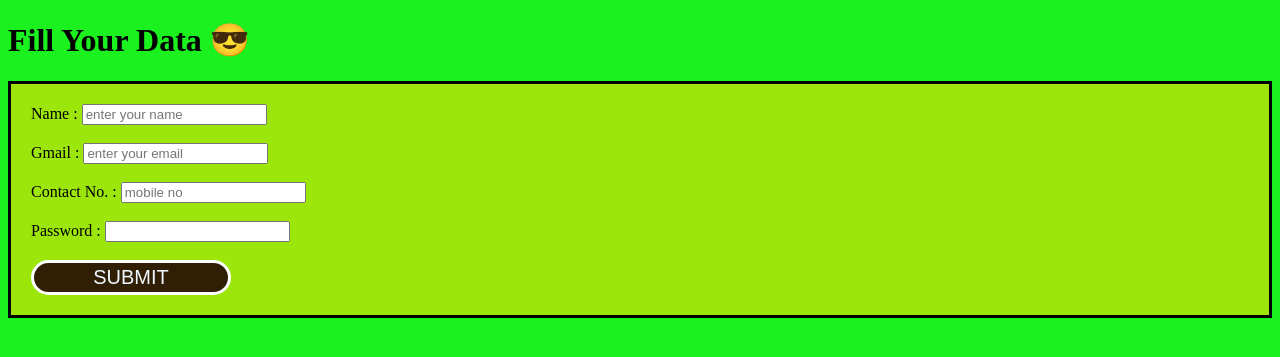
After one commit to NikitaJangid28/6monthdatascience, a Flask app: page /userdata in a window 1280 px wide. The commit adds this page. Shown: the top 357 px of the page. Run offline with Flask 3, Linux system fonts and the light colour scheme.

Commit message:
flask data input

```diff
--- a/nikita/myfirstweb/app.py
+++ b/nikita/myfirstweb/app.py
@@ -1,4 +1,4 @@
-from flask import Flask , render_template
+from flask import Flask , render_template , url_for , request
 app = Flask(__name__)
 
 
@@ -13,6 +13,18 @@ def about():
     # return "Hey you are at about page url"
     return render_template('about.html')
 
+@app.route('/userdata')
+def userdata():
+    return render_template("fill_the_data.html")
+
+@app.route("/submitdata",methods=['GET','POST'])
+def submitdata():
+    if request.method == 'POST':
+        user_data = request.form
+        return user_data
+
+
+
 # ip:port_no/contact
 @app.route('/contact')
 def contact():
--- /dev/null
+++ b/nikita/myfirstweb/templates/fill_the_data.html
@@ -0,0 +1,58 @@
+<!DOCTYPE html>
+<html lang="en">
+<head>
+    <meta charset="UTF-8">
+    <meta name="viewport" content="width=device-width, initial-scale=1.0">
+    <title>Document</title>
+</head>
+<body>
+<style>
+
+
+    #formpage{
+        background-color: rgb(157, 230, 11);
+        border:solid black;
+        padding: 20px;
+
+    }
+
+    body{
+        background-color: rgb(26, 241, 30);
+    }
+    #sbtn{
+        width: 200px;
+        height: 35px;
+        font-size: 20px;
+        background-color: rgb(48, 31, 5);
+        border-radius: 35px;
+        color: aliceblue;
+        border: solid white;
+    }
+</style>
+
+    <h1>Fill Your Data 😎</h1>
+
+<div id="formpage">
+
+    <form action="{{ url_for('submitdata') }}" method="post">
+
+        <label for="">Name :  </label>
+        <input type="text" name="name" placeholder="enter your name" required><br> <br>
+
+        <label for="">Gmail : </label>
+        <input type="email" name="email" placeholder="enter your email" required><br><br>
+
+        <label for="">Contact No. :</label>
+        <input type="text" name="contact" placeholder="mobile no" required><br><br>
+
+        <label for="">Password : </label>
+        <input type="password" name="password" placehlder="enter password" required>
+
+
+<br><br>
+        <button type="submit" id="sbtn">SUBMIT</button>
+    </form>
+</div>
+
+</body>
+</html>
--- a/nikita/myfirstweb/templates/index.html
+++ b/nikita/myfirstweb/templates/index.html
@@ -35,6 +35,7 @@
     <a href="/about"><button>ABOUT</button></a>
     <a href="/contact"><button>CONTACT</button></a>
     <a href="/service"><button>SERVICE</button></a>
+    <a href="/userdata"><button>Fill the form</button></a>
     <br><br>
     <img src="./static/image/a5.jpg" alt="" width="600px" height="400"><br><br>
 
```
